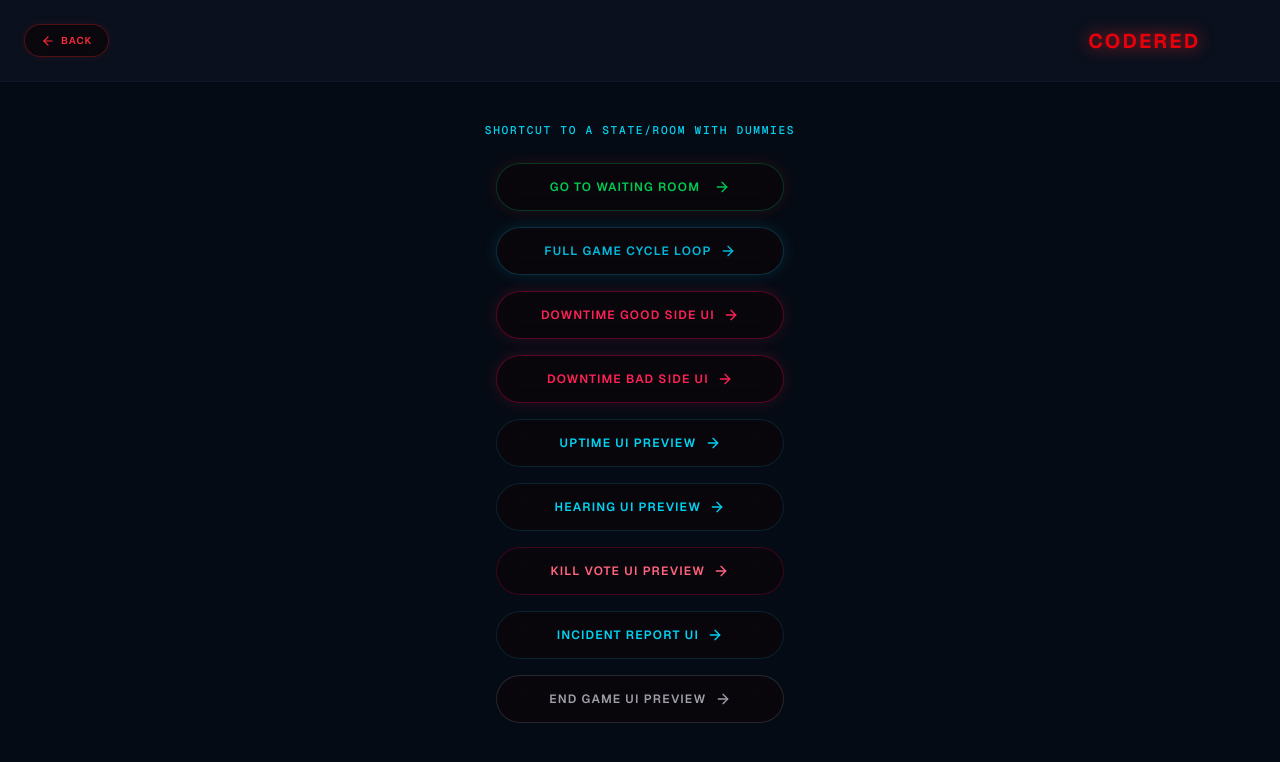
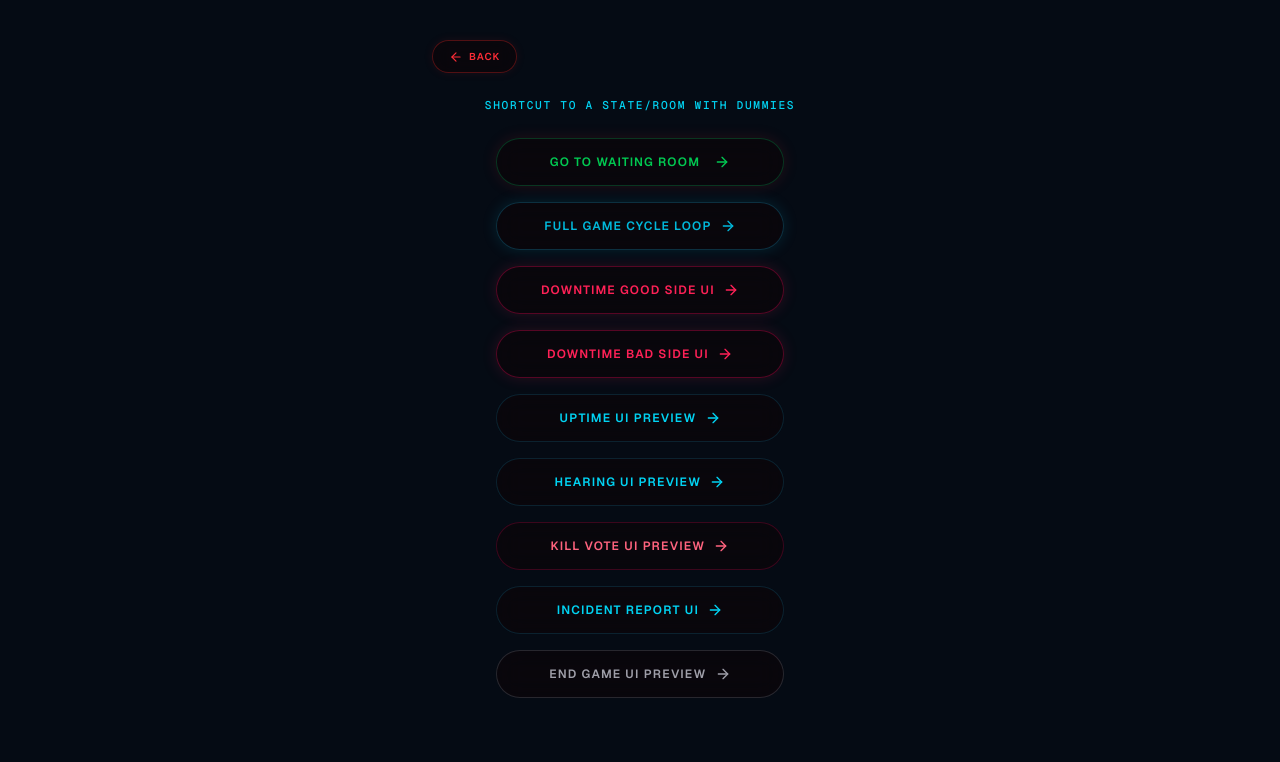
Before and after one commit to urrahmandhiya/next-codered, a Next.js app: page /dev in a window 1280 px wide. Shown: the top 762 px of the page. Built offline with nearby package versions, Linux system fonts and the light colour scheme.

Commit message:
style(dev): remove header and logo from developer tools index
Removes the page header element and CODERED branding text from the dev
index page. The back button has been moved into a clean top-left aligned
position inside the main content layout container.

```diff
--- a/app/dev/page.tsx
+++ b/app/dev/page.tsx
@@ -8,8 +8,9 @@ import { goToWaitingRoom } from "@/lib/actions/mock";
 export default function Page() {
     return (
         <div className="flex flex-col min-h-screen bg-[#050B14] text-zinc-100 font-sans">
-            {/* Header */}
-            <header className="flex justify-between items-center w-full p-6 border-b border-[#1e293b]/30 bg-[#0A101D]">
+            {/* Main Content */}
+            <main className="flex-1 flex flex-col items-center px-4 pt-10 pb-16 w-full max-w-md mx-auto relative z-10">
+                <div className="w-full flex justify-start mb-6">
                     <Link
                         href="/"
                         className="flex items-center justify-center px-4 py-2 bg-[#0A050B]/80 backdrop-blur-md border border-red-900/60 text-red-500 hover:bg-red-950/40 hover:text-red-400 hover:border-red-700 rounded-full transition-all uppercase tracking-widest text-[10px] font-semibold shadow-[0_0_10px_rgba(220,38,38,0.1)] cursor-pointer"
@@ -17,14 +18,8 @@ export default function Page() {
                         <ArrowLeft className="w-3.5 h-3.5 mr-1.5" />
                         Back
                     </Link>
-                <h1 className="text-xl font-bold tracking-widest text-red-600 drop-shadow-[0_0_8px_rgba(220,38,38,0.8)] pr-14">
-                    CODERED
-                </h1>
-                <div className="w-5 h-5 hidden" />
-            </header>
+                </div>
 
-            {/* Main Content */}
-            <main className="flex-1 flex flex-col items-center px-4 pt-10 pb-16 w-full max-w-md mx-auto relative z-10">
                 <h2 className="text-cyan-400 text-[0.7rem] tracking-[0.15em] mb-6 font-mono font-medium text-center">
                     SHORTCUT TO A STATE/ROOM WITH DUMMIES
                 </h2>
```
Lines whose indentation alone changed are shown as unchanged.
